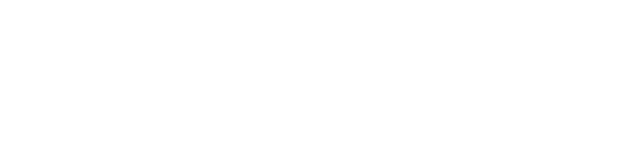
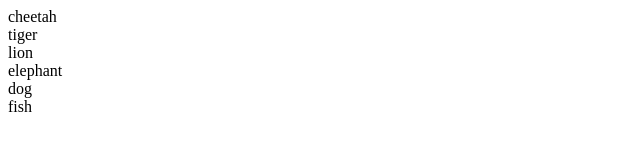
Before and after one commit to khqun/reactjs-es6, a plain HTML site: page bài tập/sử dụng set/demo.html in a window 1280 px wide. Shown: the whole page, without its empty margins (0-640 px from the left). Drawn offline with Linux system fonts and the light colour scheme.

Commit message:
su dung set

```diff
--- a/bài tập/sử dụng set/demo.html
+++ b/bài tập/sử dụng set/demo.html
@@ -14,34 +14,25 @@
 
 </html>
 <script>
-    const birds = [{
-            "ID": "DV8",
-            "Name": "Eurasian Collared-Dove",
-            "Type": "Dove"
-        },
-        {
-            "ID": "HK12",
-            "Name": "Bald Eagle",
-            "Type": "Hawk"
-        },
-        {
-            "ID": "HK6",
-            "Name": "Cooper's Hawk",
-            "Type": "Hawk"
-        },
-        {
-            "ID": "SP11",
-            "Name": "Bell's Sparrow",
-            "Type": "Sparrow"
-        },
-        {
-            "ID": "DV2",
-            "Name": "Mourning Dove",
-            "Type": "Dove"
-        }
-    ];
-    const newSet = new Set();
-    newSet.add("abc");
-    newSet.add("váds")
-    console.log(newSet);
+    const animalSet = new Set(["cheetah", "tiger", "lion", "bird","elephant","dog"]);
+   function addToSet(setName,animal) {
+    setName.add(animal)
+   }
+   function removeFromSet(setName,animal) {
+    setName.delete(animal)
+   }
+   function hasInSet(setName,animal) {
+    if (setName.has(animal)) {
+        alert( animal +" was in the zoo before")
+    }
+   }
+   function printZooList(setName) {
+    setName.forEach(animal => {
+        document.write(animal+"</br>")
+    });
+   }
+   addToSet(animalSet,"fish");
+   removeFromSet(animalSet,"bird");
+   printZooList(animalSet);
+   hasInSet(animalSet,"cheetah")
 </script>
```
